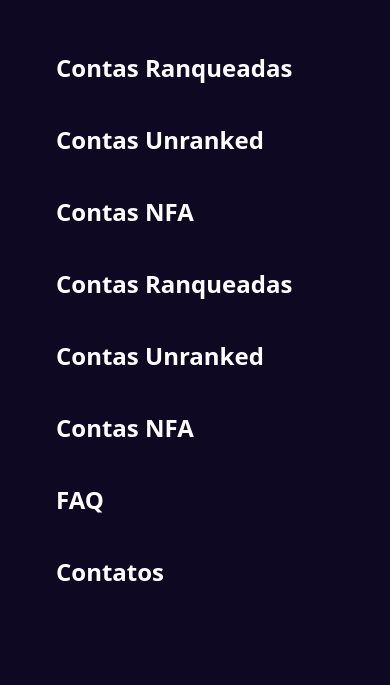
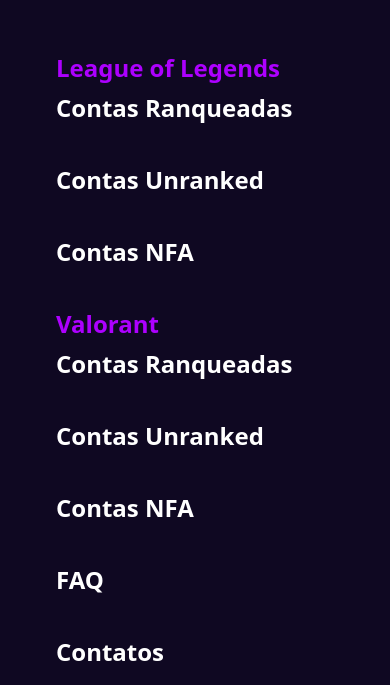
Before and after one commit to lucasdaniellopes/Raccon-services-site, a website: page src/index.html in a window 390 px wide. Both pictures are taken after a click on the element 354 px from the left and 44 px from the top of the page. Shown: the part 159-844 px from the top of the page. Drawn offline with nearby package versions, Linux system fonts and the light colour scheme.

Commit message:
fix: navbar bug

```diff
--- a/src/index.html
+++ b/src/index.html
@@ -47,16 +47,16 @@
           id="navbar"
         >
           <ul
-            class="flex flex-col md:flex-row md:justify-between md:items-center gap-10 text-2xl h-full pl-14 font-semibold md:bg-transparent"
+            class="flex flex-col md:flex-row md:justify-between md:items-center gap-10 text-2xl h-full pl-14 font-semibold md:bg-transparent max-h-screen"
           >
             <li
               class="drop relative group"
               onmouseenter="changeHeaderArrow(this)"
               onmouseleave="changeHeaderArrow(this)"
             >
-              <div class="drop-top hidden md:flex items-center gap-3">
-                <a href="#" class="drop-top">League of Legends</a>
-                <ion-icon name="caret-down" id="drop-arrow"></ion-icon>
+              <div class="drop-top flex items-center gap-3">
+                <a href="#" class="drop-top text-secondary font-bold md:text-white mb-2 md:font-semibold">League of Legends</a>
+                <ion-icon name="caret-down" id="drop-arrow" class="hidden md:block"></ion-icon>
               </div>
 
               <ul
@@ -85,9 +85,9 @@
             onmouseenter="changeHeaderArrow(this)"
             onmouseleave="changeHeaderArrow(this)"
           >
-            <div class="drop-top hidden md:flex items-center gap-3">
-              <a href="#" class="drop-top">Valorant</a>
-              <ion-icon name="caret-down" id="drop-arrow"></ion-icon>
+            <div class="drop-top flex items-center gap-3">
+              <a href="#" class="drop-top text-secondary font-bold md:text-white mb-2 md:font-semibold">Valorant</a>
+              <ion-icon name="caret-down" id="drop-arrow" class="hidden md:block"></ion-icon>
             </div>
 
             <ul
```
Also changed, not shown: dist/output.css.
